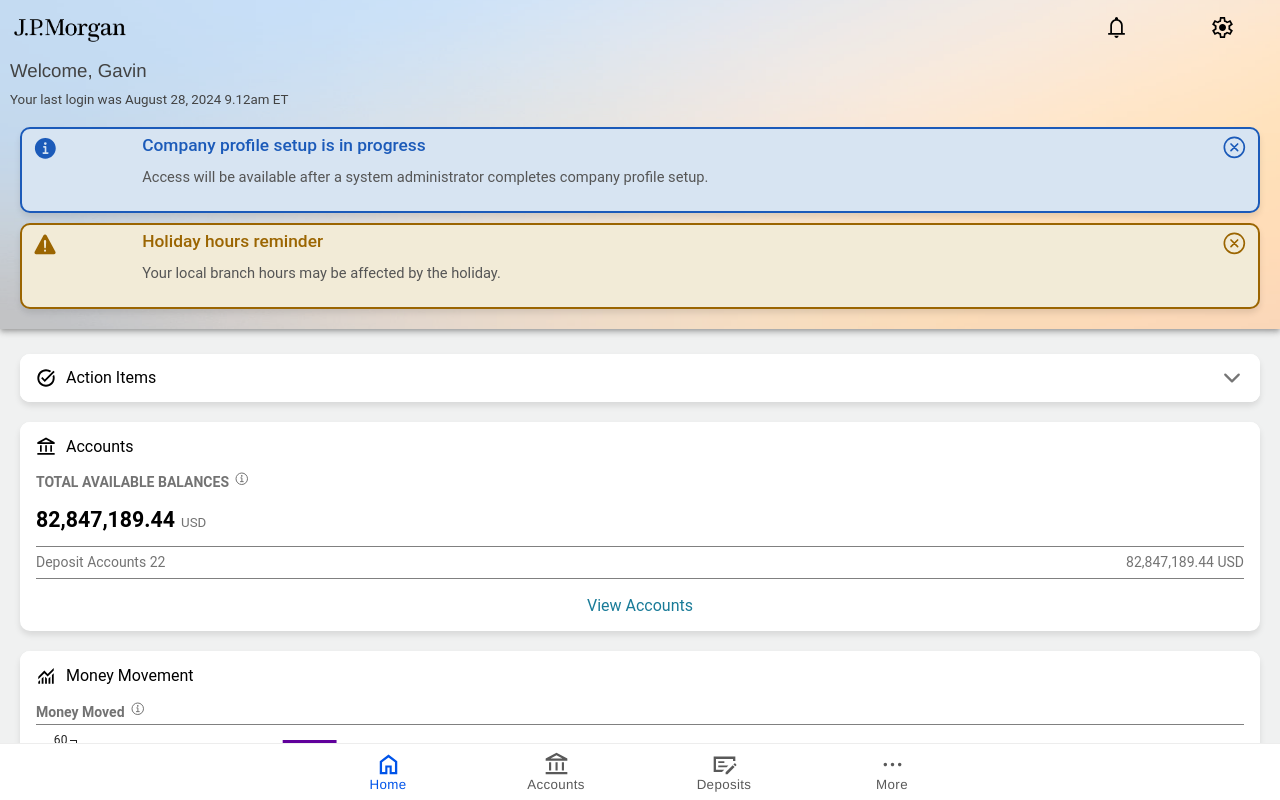
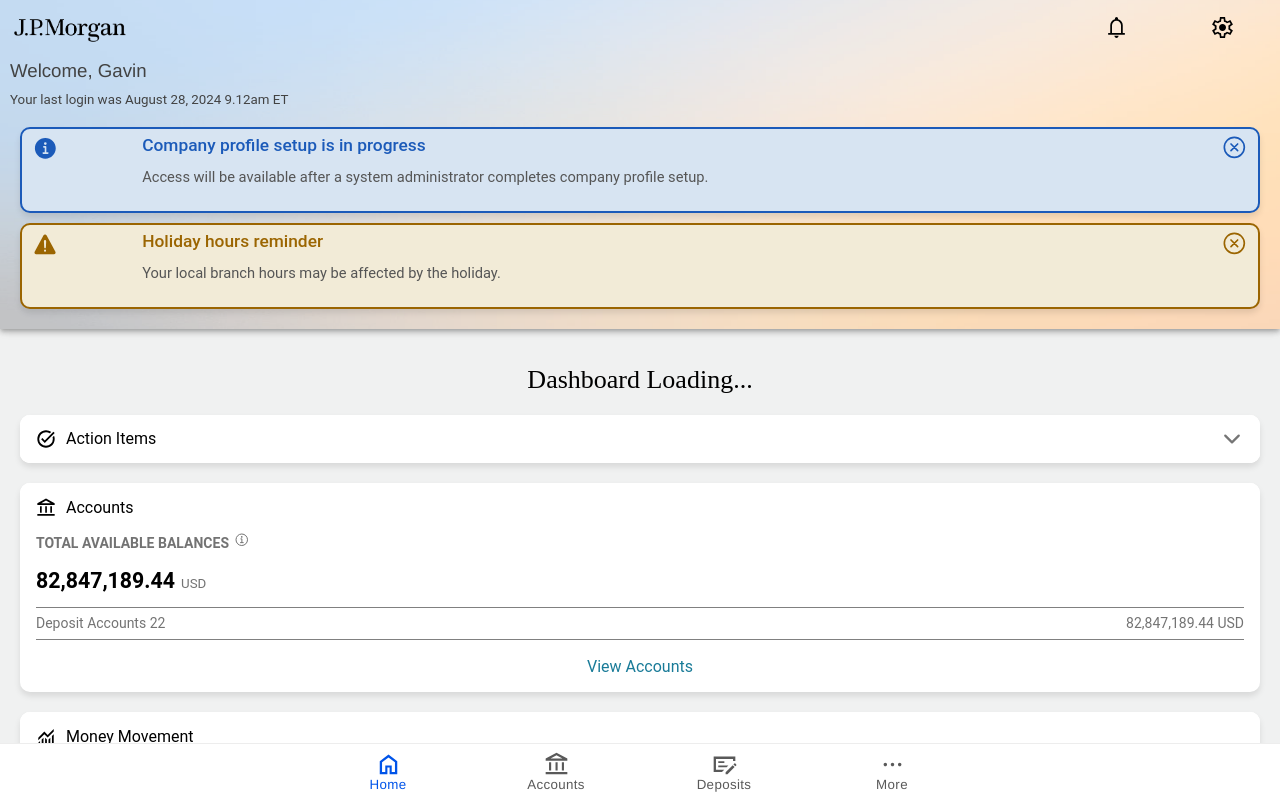
Before and after one commit to gavinhamilton1/digital-banking, a React (Vite) app: page /tabbar/dashboard in a window 1280 px wide. Built offline with nearby package versions, Linux system fonts and the light colour scheme.

Commit message:
Add debugging to identify white page issue

```diff
--- a/src/ActionItems.tsx
+++ b/src/ActionItems.tsx
@@ -6,6 +6,8 @@
 import { IonAccordionGroup, IonAccordion, IonItem, IonLabel } from '@ionic/react';
 
 const ActionItems: React.FC = () => {
+
+  console.log('ActionItems component rendering');
 
   return (
     <IonAccordionGroup className='action-items-group'>
--- a/src/Dashboard.tsx
+++ b/src/Dashboard.tsx
@@ -41,6 +41,7 @@
       <IonContent className='ion-content-std' style={{backgroundColor: 'white', minHeight: '100vh'}}>
         <IonGrid>
         <IonRow><IonCol style={{paddingTop: '10px'}}>
+          <h1>Dashboard Loading...</h1>
           </IonCol></IonRow>
           <IonRow><IonCol>
             <ActionItems />
```
